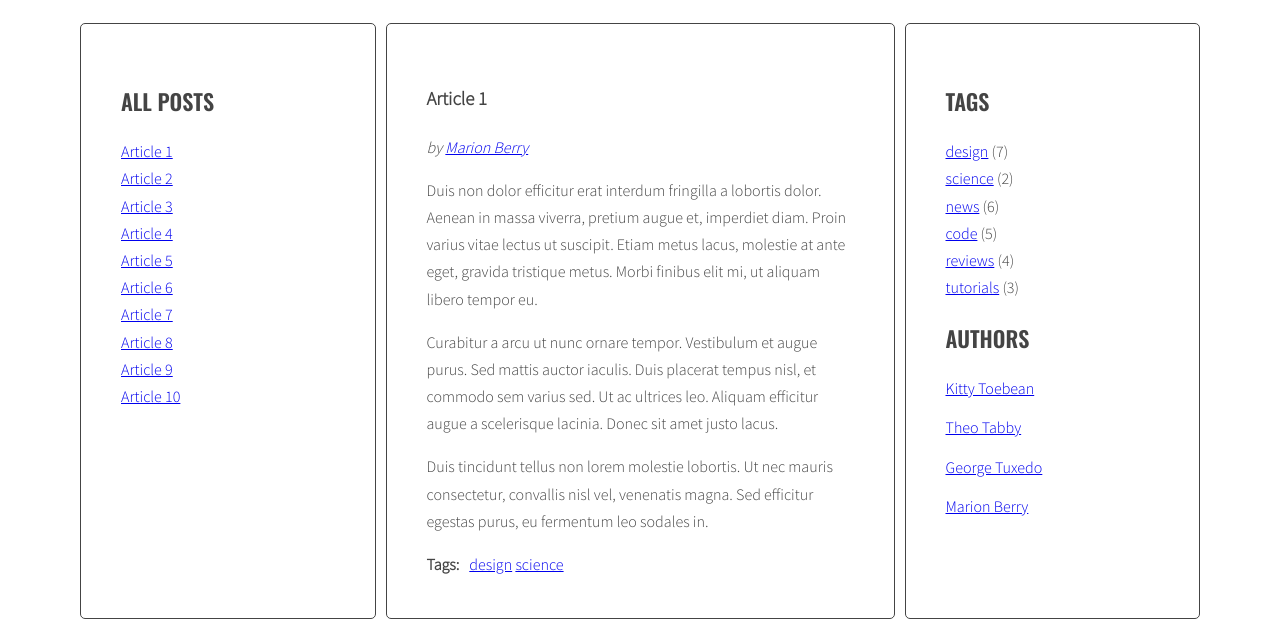
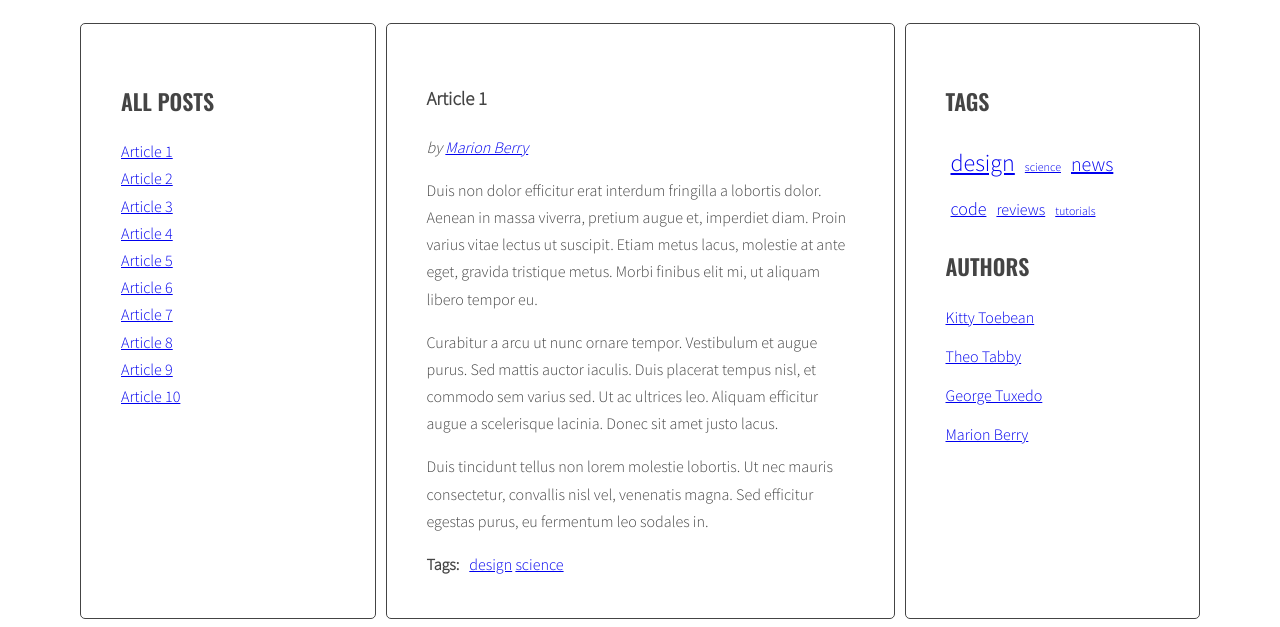
Before and after one commit to SylwiaModelewska/javascript-blog, a website: page index.html in a window 1280 px wide. Shown: the part 220-847 px from the top of the page. Drawn offline with nearby package versions, Linux system fonts and the light colour scheme.

Commit message:
Add style tag cloud and script tag cloud click

```diff
--- a/js/script.js
+++ b/js/script.js
@@ -200,7 +200,7 @@ function generateTags(){
   /* [NEW] START LOOP: for each tag in allTags: */
   for(let tag in allTags){
     /* [NEW] generate code of a link and add it to allTagsHTML */
-    const tagLinkHTML = '<li><a class="' + optCloudClassPrefix + calculateTagClass(allTags[tag], tagsParams) + '" href="#tag-' + tag + '">' + tag + '</a><span> (' + allTags[tag] + ')</span></li>';
+    const tagLinkHTML = '<li class="' + optCloudClassPrefix + calculateTagClass(allTags[tag], tagsParams) + '"><a href="#tag-' + tag + '">' + tag + '</a></li>';
     console.log('tagLinkHTML: ', tagLinkHTML);
     allTagsHTML += tagLinkHTML;
   }
@@ -257,7 +257,7 @@ function tagClickHandler(event){
 function addClickListenersToTags(){
 
   /* find all links to tags */
-  const links = document.querySelectorAll('.post-tags .list a');
+  const links = document.querySelectorAll('.list a');
 
   /* START LOOP: for each link */
   for(let link of links){
--- a/sass/style.scss
+++ b/sass/style.scss
@@ -125,3 +125,35 @@ body {
     margin: 0 10px 0 0;
   }
 }
+
+/* Tag cloud */
+
+.tag-size-1 {
+  font-size: 12px;
+  display: inline-block;
+  margin: 5px;
+}
+
+.tag-size-2 {
+  font-size: 16px;
+  display: inline-block;
+  margin: 5px;
+}
+
+.tag-size-3 {
+  font-size: 18px;
+  display: inline-block;
+  margin: 5px;
+}
+
+.tag-size-4 {
+  font-size: 20px;
+  display: inline-block;
+  margin: 5px;
+}
+
+.tag-size-5 {
+  font-size: 24px;
+  display: inline-block;
+  margin: 5px;
+}
```
Also changed, not shown: css/style.css, 1 other file.
